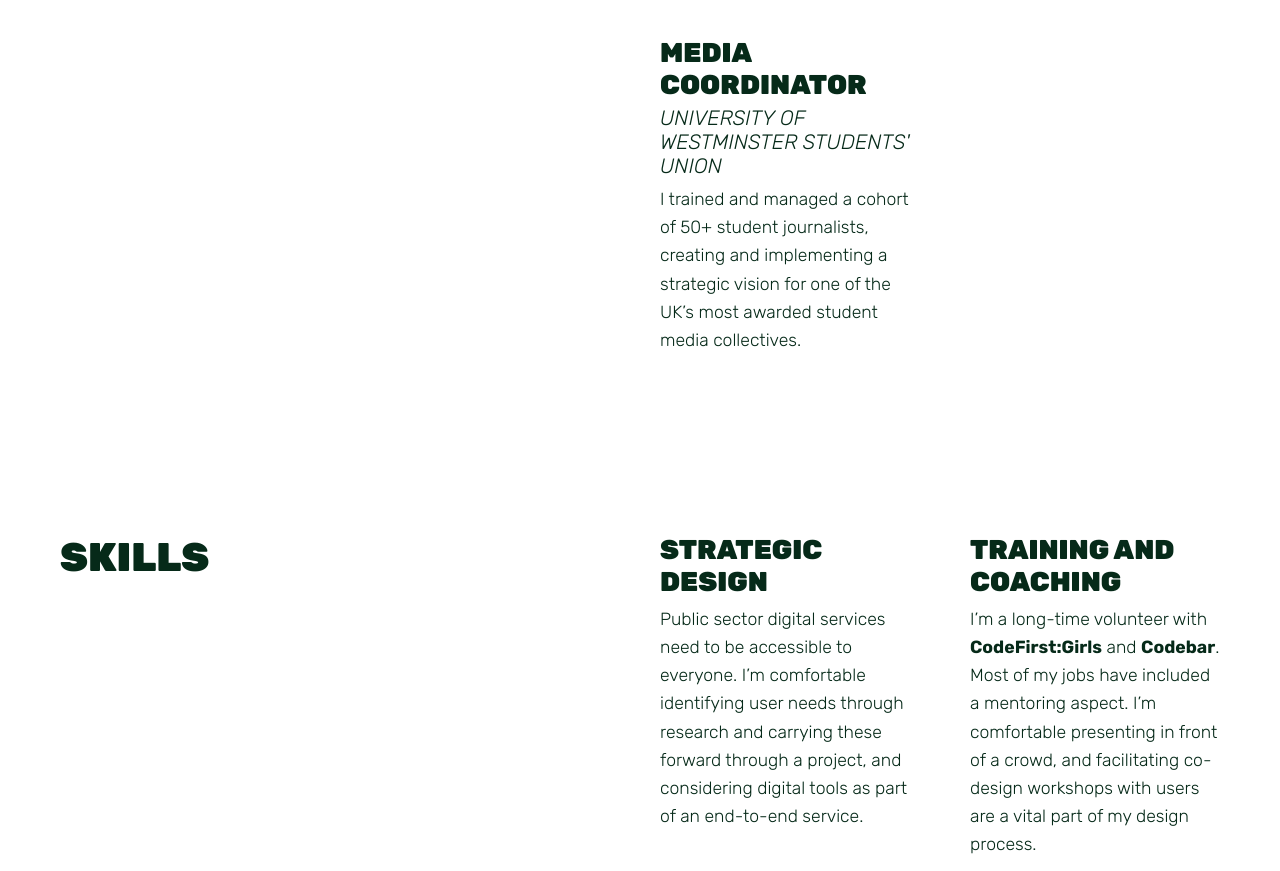
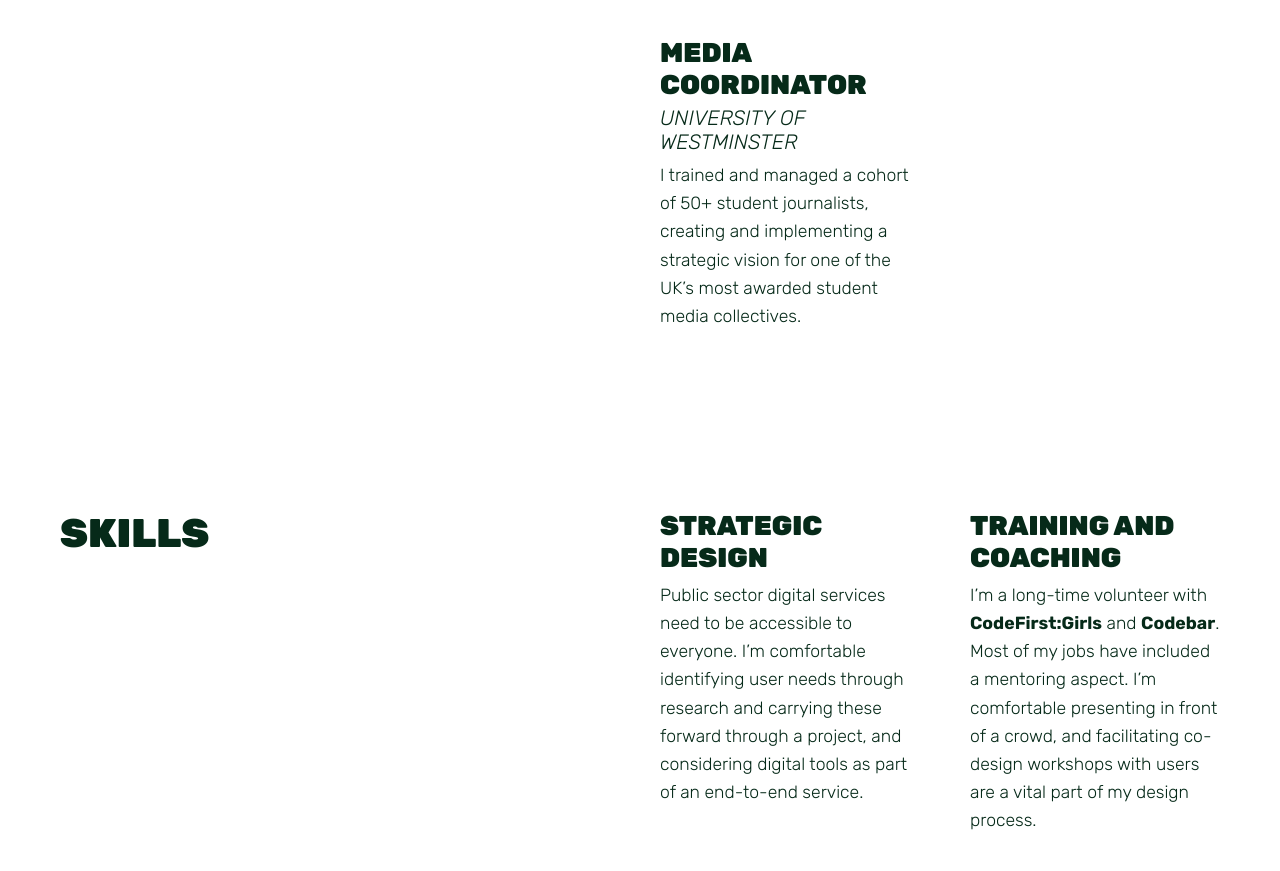
Before and after one commit to jhackett1/jayehackett, a Gatsby site: page / in a window 1280 px wide. Shown: the part 2185-3056 px from the top of the page. Built offline with nearby package versions, Linux system fonts and the light colour scheme; Gatsby itself is replaced by a stand-in of ours.

Commit message:
update copy

```diff
--- a/src/layouts/index.js
+++ b/src/layouts/index.js
@@ -74,7 +74,7 @@ const Layout = ({
                 </li>
                 <li className="list-item">
                     <h3 className="list-item__title">Media coordinator</h3>
-                    <p className="list-item__caption">University of Westminster Students' Union</p>
+                    <p className="list-item__caption">University of Westminster</p>
                     <p className="list-item__description">I trained and managed a cohort of 50+ student journalists, creating and implementing a strategic vision for one of the UK’s most awarded student media collectives.</p>
                 </li>
             </ul>
```
